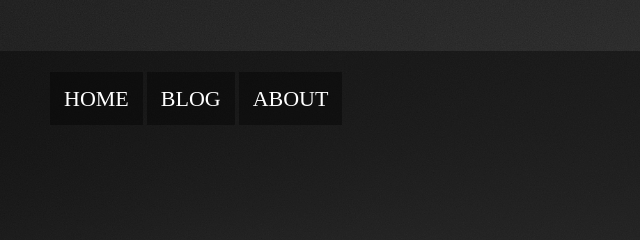
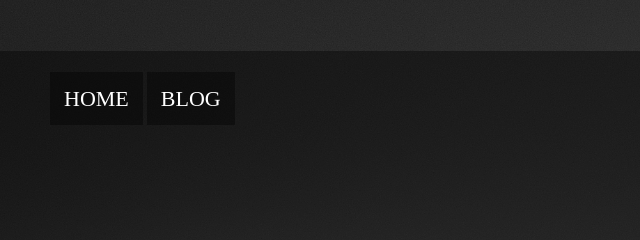
Before and after one commit to prajwalhn/prajwalhaniya, a plain HTML site: page index.html in a window 1280 px wide. Shown: the top 240 px of the page, 0-640 px from the left. Drawn offline with Linux system fonts and the light colour scheme.

Commit message:
Update index.html

```diff
--- a/index.html
+++ b/index.html
@@ -12,7 +12,6 @@
       <div class="topbar">
         <a class="active" href="#home">HOME</a>
         <a href="blog.html">BLOG</a>
-        <a href="About">ABOUT</a>
       </div>
       <img src="Images/PrajwalHaniya.jpg" class="box-img">
       <h1>Prajwal Haniya</h1>
```
